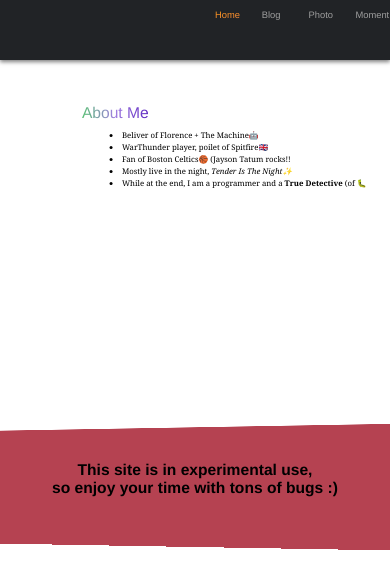
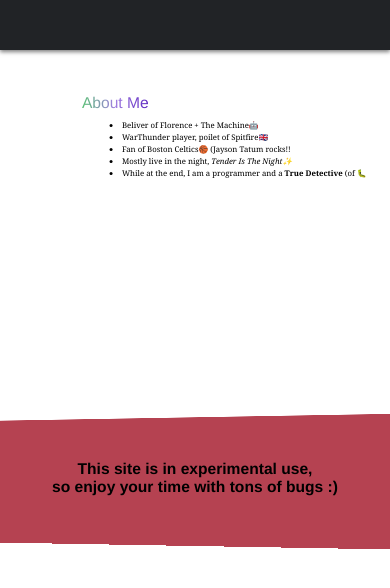
Before and after one commit to Jason0214/PersonalWebsite, a Vue app: page /#/ in a window 390 px wide. Shown: the top 588 px of the page. Built offline with nearby package versions, Linux system fonts and the light colour scheme; the HTML template or start-up script is replaced by a standard one.

Commit message:
:beer: responsive navigator bar

```diff
--- a/frontend/router/index.js
+++ b/frontend/router/index.js
@@ -31,7 +31,7 @@
       component: Home
     },
     {
-      path: '/blogpost/:id',
+      path: '/blog/:id',
       name: 'blogpost',
       component: BlogPost
     }
--- a/frontend/src/App.vue
+++ b/frontend/src/App.vue
@@ -1,55 +1,17 @@
 <template>
   <div id="app">
     <link href="https://fonts.googleapis.com/css?family=Merriweather+Sans" rel="stylesheet">
-    <div class="header">
-      <div class="logo">
-      </div>
-      <div class="routers">
-        <div class="button" v-for="(item, index) in routers" :key=index @click="goto(index)" :class="routerActive == index? item['color-class'] : null">
-          <span v-html="item['name']"></span>
-        </div>
-      </div>
-    </div>
-   <router-view/>
+    <navigator></navigator>
+    <router-view/>
   </div>
 </template>
 
 <script>
+import Navigator from '@/components/Navigator.vue'
 export default {
   name: 'app',
-  data () {
-    return {
-      routerActive: 0,
-      yOffset: 0,
-      routers: [
-        {
-          'name': 'Home',
-          'url': '/',
-          'color-class': 'orange-gradient'
-        },
-        {
-          'name': 'Blog',
-          'url': '/blog',
-          'color-class': 'green-gradient'
-        },
-        {
-          'name': 'Photo',
-          'url': '/photo',
-          'color-class': 'blue-gradient'
-        },
-        {
-          'name': 'Moment',
-          'url': '/moment',
-          'color-class': 'orange-gradient'
-        }
-      ]
-    }
-  },
-  methods: {
-    goto: function (routerIndex) {
-      this.routerActive = routerIndex
-      this.$router.push(this.routers[routerIndex]['url'])
-    }
+  components: {
+    Navigator
   }
 }
 </script>
@@ -63,56 +25,6 @@
   min-height: calc(100vh - 200px);
   font-size: 16px;
 }
-.header {
-  background: #212326;
-  height: 60px;
-  width: 100%;
-  box-shadow: 0 2px 4px rgba(0,0,0,.5);
-}
-.logo {
-  left: 2%;
-  position: absolute;
-  margin-top: 2px;
-}
-.routers {
-  position: absolute;
-  left: 50%;
-  display: flex;
-  height: inherit;
-}
-.button {
-  font-size: 1.2em;
-  padding: 10px 20px 0 20px;
-  width: 5em;
-  cursor: pointer;
-  color: #9e9e9e;
-}
-.button:hover {
-  color: #efefef;
-}
-.green-gradient {
-  background: linear-gradient(-15deg, limegreen, yellow);
-  background-clip: text;
-  -webkit-background-clip: text;
-  -webkit-text-fill-color: transparent;
-}
-.blue-gradient {
-  background: linear-gradient(-15deg, cyan, violet);
-  background-clip: text;
-  -webkit-background-clip: text;
-  -webkit-text-fill-color: transparent;
-}
-.orange-gradient {
-  background: linear-gradient(-15deg, #f16581, orange);
-  background-clip: text;
-  -webkit-background-clip: text;
-  -webkit-text-fill-color: transparent;
-}
-*, *:before, *:after{
-  box-sizing: border-box;
-  -webkit-box-sizing: border-box;
-  background-repeat: no-repeat;
-}
 body {
   margin: 0 0 0 0;
   background: white;
@@ -120,6 +32,11 @@
 a {
   text-decoration: none;
 }
+*, *:before, *:after{
+  box-sizing: border-box;
+  -webkit-box-sizing: border-box;
+  background-repeat: no-repeat;
+}
 @media only screen and (max-width: 768px) {
   #app {
     font-size: 2vw;
--- a/frontend/src/components/BlogPost.vue
+++ b/frontend/src/components/BlogPost.vue
@@ -8,7 +8,7 @@
 import VueMarkdown from 'vue-markdown'
 import Api from '@/api.js'
 export default {
-  name: 'blogpage',
+  name: 'blogpost',
   data () {
     return {
       markdownText: ''
--- a/frontend/src/components/Blogs.vue
+++ b/frontend/src/components/Blogs.vue
@@ -15,7 +15,7 @@
   name: 'blogs',
   methods: {
     gotoPost () {
-      this.$router.push('blogpost/testcase0.md')
+      this.$router.push('/blog/testcase0.md')
     }
   }
 }
@@ -25,7 +25,7 @@
 .post-container {
   margin-top: 1em;
   width: 60%;
-  min-width: 350px;
+  min-width: 320px;
   max-width: 850px;
   position: relative;
   margin-left: auto;
--- a/frontend/src/components/Highlight.vue
+++ b/frontend/src/components/Highlight.vue
@@ -11,6 +11,7 @@
         <i class="fa fa-telegram" aria-hidden="true"></i>
       </a>
     </div>
+    <br/>
     <br/>
     <div class="highlight-text">
       <span>This site is in experimental use, </span>
--- /dev/null
+++ b/frontend/src/components/Navigator.vue
@@ -0,0 +1,116 @@
+<template>
+  <div class="header">
+    <div class="dropdown-btn" @click="routersDropdown = !routersDropdown">
+      <i class="fa fa-bars"></i>
+    </div>
+    <div v-show="routersDropdown" class="routers-dropdown">
+      <router-link id="home-link" class="button" to="/" exact>Home</router-link>
+      <router-link id="blog-link" class="button" to="/blog">Blog</router-link>
+      <router-link id="photo-link" class="button" to="/photo">Photo</router-link>
+      <router-link id="moment-link" class="button" to="/moment">Moment</router-link>
+    </div>
+    <div class="logo"></div>
+    <div class="routers-bar">
+      <router-link id="home-link" class="button" to="/" exact>Home</router-link>
+      <router-link id="blog-link" class="button" to="/blog">Blog</router-link>
+      <router-link id="photo-link" class="button" to="/photo">Photo</router-link>
+      <router-link id="moment-link" class="button" to="/moment">Moment</router-link>
+    </div>
+    <div class="routers-dropdown"></div>
+  </div>
+</template>
+
+<script>
+export default {
+  name: 'navigator',
+  data () {
+    return {
+      routersDropdown: false
+    }
+  }
+}
+</script>
+
+<style scoped>
+.header {
+  background: #212326;
+  height: 50px;
+  width: 100%;
+  box-shadow: 0 2px 4px rgba(0,0,0,.5);
+}
+.dropdown-btn {
+  display: none;
+  position: fixed;
+  font-size: 30px;
+  color: #efefef;
+  width: 40px;
+  height: 40px;
+  border-radius: 20px;
+  margin: 5px 5px 5px 5px;
+}
+.dropdown-btn:active {
+  background-color: #3a3a3a;
+}
+.routers-dropdown {
+  position: fixed;
+  top: 50px;
+  display: flex;
+  flex-direction: column;
+  background: #3a3a3a;
+}
+.logo {
+  left: 2%;
+  position: absolute;
+  margin-top: 2px;
+}
+.routers-bar {
+  position: absolute;
+  left: 50%;
+  display: flex;
+  flex-direction: row;
+  height: inherit;
+}
+.button {
+  font-size: 1.2em;
+  font-weight: 500;
+  padding: 10px 20px 0 20px;
+  width: 6em;
+  cursor: pointer;
+  color: #9e9e9e;
+}
+.button:hover {
+  color: #efefef;
+}
+#home-link.router-link-active {
+  background: linear-gradient(-15deg, limegreen, yellow);
+  background-clip: text;
+  -webkit-background-clip: text;
+  -webkit-text-fill-color: transparent;
+}
+#blog-link.router-link-active {
+  background: linear-gradient(-15deg, cyan, violet);
+  background-clip: text;
+  -webkit-background-clip: text;
+  -webkit-text-fill-color: transparent;
+}
+#photo-link.router-link-active {
+  background: linear-gradient(-15deg, #f16581, orange);
+  background-clip: text;
+  -webkit-background-clip: text;
+  -webkit-text-fill-color: transparent;
+}
+#moment-link.router-link-active {
+  background: linear-gradient(-15deg, limegreen, yellow);
+  background-clip: text;
+  -webkit-background-clip: text;
+  -webkit-text-fill-color: transparent;
+}
+@media only screen and (max-width: 768px) {
+  .routers-bar {
+    display: none;
+  }
+  .dropdown-btn {
+    display: block;
+  }
+}
+</style>
```
